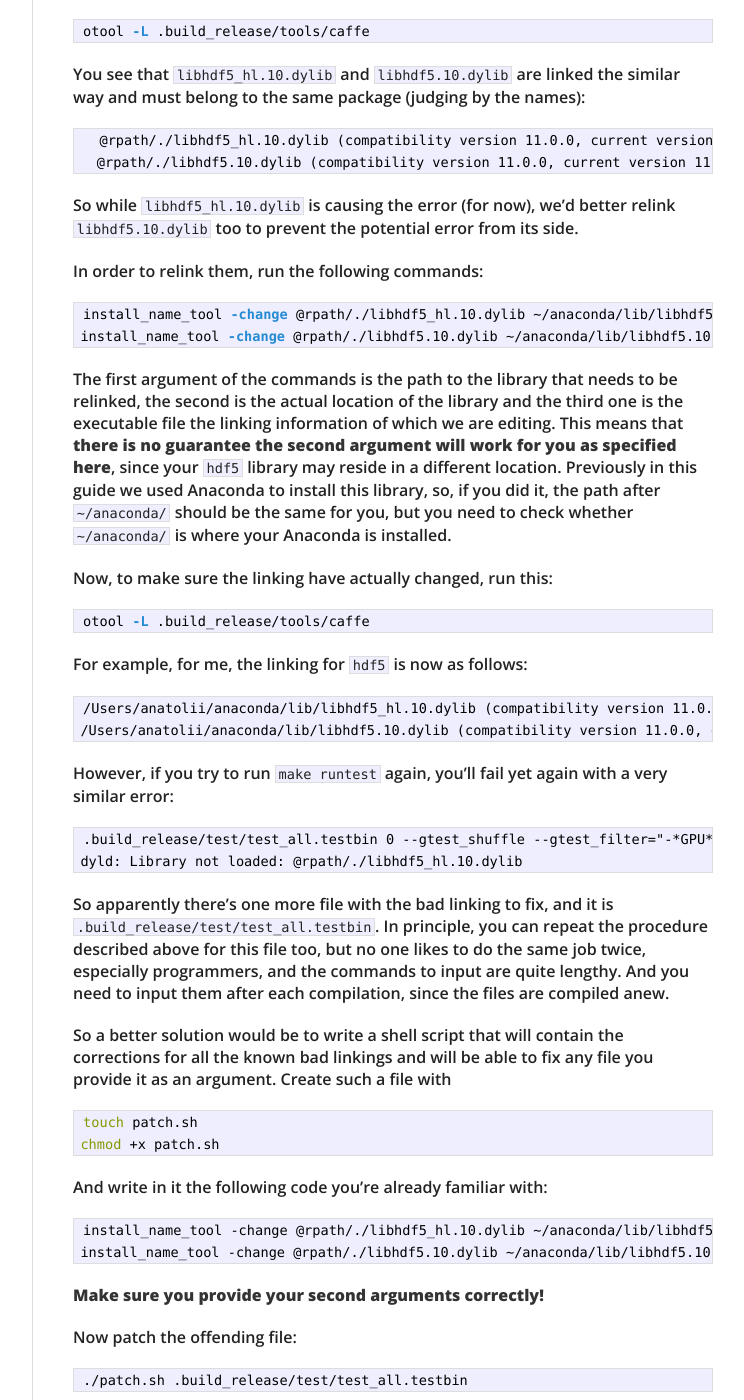
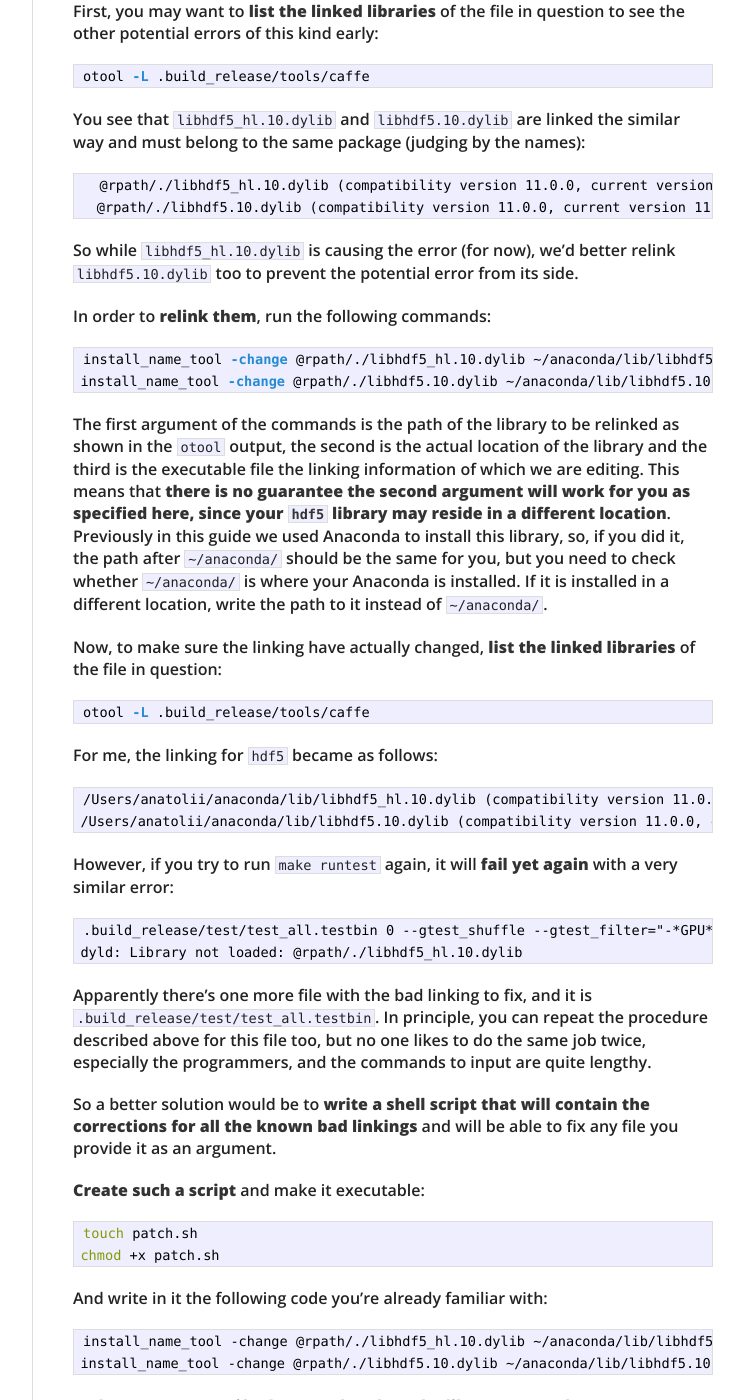
Before and after one commit to anatoliykmetyuk/anatoliykmetyuk.github.io_, a Jekyll site: the page built from _posts/2016-03-29-compiling-caffe.md, in a window 1280 px wide and 1400 px high, scrolled down 4053 px. Shown: the whole window, without its empty margins (378-1122 px from the left). Built offline with Jekyll 4.4.1, drawn with Linux system fonts in a browser that asks for light colours; nearby versions of some CDN libraries; Markdown is read by kramdown in place of the engine named in the settings; comment, search, counter and statistics services are not loaded; some of the changed text lies outside the part shown.

Commit message:
Article checked

````diff
--- a/_posts/2016-03-29-compiling-caffe.md
+++ b/_posts/2016-03-29-compiling-caffe.md
@@ -1,14 +1,10 @@
 ---
 layout: post
-title: Compiling Caffe, the Deep Neural Network
+title: Compiling Caffe under Mac OS X with Anaconda dependencies
 categories:
 - blog
 ---
-In this post, I will describe how to install a the [Caffe](http://caffe.berkeleyvision.org/) neural network framework on Mac OS X as a Python library. This is a work in progress, so its installation is non-trivial: you need to compile it from sources, and some things can go wrong. At least this was a case for me.
-
-Particularly, I describe here some workarounds you'll need to do in case you use **Anaconda** - Mac OS X system Python conflicts with the Anaconda's one during Caffe installation.
-
-A primary motivation for installing Caffe for me was the ability to run Google's [Deep Dream](https://github.com/google/deepdream) project that they have released recently and which depends on Caffe. Though researchers in the domain may find a universe of other applications to it.
+In this post, I will describe how to install the [Caffe](http://caffe.berkeleyvision.org/) neural network framework on Mac OS X as a Python library. Caffe is a work in progress, so its installation is not that trivial.
 
 ## System
 
@@ -16,20 +12,31 @@
 
 - MacBook Pro 13' Late 2013
 - Mac OS X El Capitan 10.11.3
-- [Anaconda](https://www.continuum.io/downloads): supplies most of the dependencies of Caffe and Python 2.7
-- [Homebrew](http://brew.sh/)
+- [Anaconda](https://www.continuum.io/downloads): supplies most of the dependencies of Caffe
+- [Homebrew](http://brew.sh/): supplies some dependencies of Caffe
+- Python 2.7 from the Anaconda platform
+- CPU-only build
 
 ## Setup
 
-We will set up a very basic working setup without CUDA support.
+We will compile a very basic working setup without the CUDA support.
 
-Clone the Caffe [repository](https://github.com/BVLC/caffe) from GitHub to some directory and head to the official [installation guide](http://caffe.berkeleyvision.org/installation.html). Read carefully the guide so that you have a general idea of what needs to be done.
+We will use **Anaconda as our primary platform**, so if something we need is available on Anaconda, we'll tend to use Anaconda to get it. If something is not present on Anaconda, we will use Homebrew to install it.
+
+**Here is a big picture of what we will do:**
+
+1. Clone the Caffe repository
+2. Install all the required dependencies
+3. Configure the Caffe compilation by editing `Makefile.config`
+4. Compile and test Caffe
+5. Compile and test the Python module for Caffe
+
+First of all, **clone the Caffe [repository](https://github.com/BVLC/caffe)** from GitHub to some directory and head to the official [installation guide](http://caffe.berkeleyvision.org/installation.html). Read carefully the guide so that you have a general idea of what needs to be done from the official point of view.
 
 ### Dependencies
 
-First of all, you need to download all the dependencies of Caffe. They are listed in the *Prerequisites* section of the official guide.
+You need to download all the dependencies of Caffe. They are listed in the *Prerequisites* section of the official guide.
 
-We won't be installing CUDA, since we are aiming for the simplest possible setup ~~and I don't have a GPU at the time of writing this guide anyway~~. We will get our dependencies via Anaconda and Homebrew. We'll prefer Anaconda, since it already has a lot of dependencies and it is always desirable to use one platform for your work, but it doesn't have some dependencies.
 
 Here's which dependencies we'll download using Anaconda:
 
@@ -43,16 +50,16 @@
 - glog
 - gflags
 
-Execute the following commands to download the dependencies:
+Execute the following commands to **download and install the dependencies**:
 
 ```bash
 conda install protobuf hdf5
 brew install homebrew/science/openblas boost boost-python glog gflags
 ```
 
-### Build Configuration
+### Configuring the Build
 
-Before building Caffe, we need to configure it. Head to the root directory of the Caffe repository you cloned and execute the following command to create a `Makefile.config` from an example one:
+Before building Caffe, we need to configure it. Head to the root directory of the Caffe repository you cloned and execute the following command to **create a `Makefile.config`** from an example one:
 
 ```bash
 cp Makefile.config.example Makefile.config
@@ -64,16 +71,16 @@
 
 There's a lot of code in this file and we should edit it in some places. In this section I will describe only the parts that you need to do something about. Otherwise then described here, leave `Makefile.config` as it is.
 
-I will list the code in its working state here (for example, if there's a comment to be uncommented, it will be uncommented here). You can find the required lines by searching for the text from the comments which obviously doesn't need to be changed.
+I will list the code in the state it should be edited to here. For example, if there's a comment to be uncommented, it will be uncommented here. You can find the required lines by searching for the text from the comments which obviously doesn't need to be changed.
 
-First, we should uncomment a block that explicitly states that we don't want a GPU support.
+First, we should uncomment a block that explicitly states that **we don't want a GPU support**.
 
 ```bash
 # CPU-only switch (uncomment to build without GPU support).
 CPU_ONLY := 1
 ```
 
-There were some optional dependencies listed on the Caffe installation guide, but we skipped them, since we're aiming at the simplest setup possible. Uncomment the variables in the following block to tell Caffe we don't have them.
+There were some optional dependencies listed on the Caffe installation guide, but we skipped them, since we're aiming at the simplest setup possible. Uncomment the variables in the following block to **specify that we don't have the optional dependencies**.
 
 ```bash
 # uncomment to disable IO dependencies and corresponding data layers
@@ -82,7 +89,7 @@
 USE_LMDB := 0
 ```
 
-We will be using OpenBLAS as our BLAS implementation, so set the `BLAS` variable to `open` in the following block.
+We will be using OpenBLAS as our BLAS implementation, so **set the `BLAS` variable** to `open` in the following block.
 
 ```bash
 # BLAS choice:
@@ -100,7 +107,7 @@
 BLAS_LIB := $(shell brew --prefix openblas)/lib
 ```
 
-Now we'll specify where Python resides. Since we're using Anaconda, we should use its Python and not the system one. It is always better to use tools from one platform then from several different ones.
+Now we'll **specify where Python resides**. Since we're using Anaconda, we should use its Python and not the system one. It is always better to use tools from one platform then from several different ones.
 
 First, we should comment the first `PYTHON_INCLUDE` variable in the following block and uncomment `ANACONDA_HOME` and the second `PYTHON_INCLUDE`.
 
@@ -119,9 +126,9 @@
 
 In principle, the second `PYTHON_INCLUDE` will override the first one, but just to make sure and not ask for the troubles let's comment the first one.
 
-`ANACONDA_HOME` specifies where your Anaconda is installed - make sure the path is correct. Do `ls ~/anaconda` to see whether this folder exists, and if it is not, you should locate where you installed Anaconda and specify that path instead.
+**`ANACONDA_HOME` specifies where your Anaconda is installed** - make sure the path is correct. Do `ls ~/anaconda` to see whether this folder exists, and if it is not, you should locate where you installed Anaconda and specify that path instead.
 
-In the next block, we need to specify the correct path to the Python libs. By default the first line is **not** commented and the second one is. Since we are using Anaconda, we should uncomment the second line and comment the first one. This way `PYTHON_LIB` will point to Anaconda's `lib` folder.
+In the next block, we need to **specify the correct path to the Python libraries**. By default the first line is **not** commented and the second one is. Since we are using Anaconda, we should uncomment the second line and comment the first one. This way `PYTHON_LIB` will point to Anaconda's `lib` folder.
 
 ```bash
 # We need to be able to find libpythonX.X.so or .dylib.
@@ -133,7 +140,7 @@
 
 ### Caffe
 
-Now that we have everything set up, let's compile Caffe and its tests:
+Now that we have everything set up, let's **compile Caffe** and its tests:
 
 ```bash
 make all -j4
@@ -144,7 +151,7 @@
 
 ### Linking Caffe
 
-Now comes the tricky part. We need to run the tests in order to verify that the installation went well. This is done with the following command that **will not work** for you:
+Now comes the tricky part. We need to **run the tests** in order to verify that the installation went well. This is done with the following command that **will result in an error**:
 
 ```bash
 make runtest
@@ -157,9 +164,9 @@
 dyld: Library not loaded: @rpath/./libhdf5_hl.10.dylib
 ```
 
-And it means that `hdf5` library was not linked correctly to the `.build_release/tools/caffe` file. Watch out for such linking errors, as the project develops you may encounter the new instances of them, but all of them are solved similarly to this one - by manually linking the file in question to the correct libraries.
+This means that `hdf5` library was not linked correctly to the `.build_release/tools/caffe` file. The linking errors are quite common in this project, but all of them are solved similarly to this one - by manually linking the file in question to the correct libraries. Later on we will write a short script to do this automatically.
 
-First, you may want to list the linked libraries of the file in question to see the other potential errors of this kind early:
+First, you may want to **list the linked libraries** of the file in question to see the other potential errors of this kind early:
 
 ```bash
 otool -L .build_release/tools/caffe
@@ -174,38 +181,40 @@
 
 So while `libhdf5_hl.10.dylib` is causing the error (for now), we'd better relink `libhdf5.10.dylib` too to prevent the potential error from its side.
 
-In order to relink them, run the following commands:
+In order to **relink them**, run the following commands:
 
 ```bash
 install_name_tool -change @rpath/./libhdf5_hl.10.dylib ~/anaconda/lib/libhdf5_hl.10.dylib .build_release/tools/caffe
 install_name_tool -change @rpath/./libhdf5.10.dylib ~/anaconda/lib/libhdf5.10.dylib .build_release/tools/caffe
 ```
 
-The first argument of the commands is the path to the library that needs to be relinked, the second is the actual location of the library and the third one is the executable file the linking information of which we are editing. This means that **there is no guarantee the second argument will work for you as specified here**, since your `hdf5` library may reside in a different location. Previously in this guide we used Anaconda to install this library, so, if you did it, the path after `~/anaconda/` should be the same for you, but you need to check whether `~/anaconda/` is where your Anaconda is installed.
+The first argument of the commands is the path of the library to be relinked as shown in the `otool` output, the second is the actual location of the library and the third is the executable file the linking information of which we are editing. This means that **there is no guarantee the second argument will work for you as specified here, since your `hdf5` library may reside in a different location**. Previously in this guide we used Anaconda to install this library, so, if you did it, the path after `~/anaconda/` should be the same for you, but you need to check whether `~/anaconda/` is where your Anaconda is installed. If it is installed in a different location, write the path to it instead of `~/anaconda/`.
 
-Now, to make sure the linking have actually changed, run this:
+Now, to make sure the linking have actually changed, **list the linked libraries** of the file in question:
 
 ```bash
 otool -L .build_release/tools/caffe
 ```
 
-For example, for me, the linking for `hdf5` is now as follows:
+For me, the linking for `hdf5` became as follows:
 
 ```
 /Users/anatolii/anaconda/lib/libhdf5_hl.10.dylib (compatibility version 11.0.0, current version 11.1.0)
 /Users/anatolii/anaconda/lib/libhdf5.10.dylib (compatibility version 11.0.0, current version 11.1.0)
 ```
 
-However, if you try to run `make runtest` again, you'll fail yet again with a very similar error:
+However, if you try to run `make runtest` again, it will **fail yet again** with a very similar error:
 
 ```
 .build_release/test/test_all.testbin 0 --gtest_shuffle --gtest_filter="-*GPU*"
 dyld: Library not loaded: @rpath/./libhdf5_hl.10.dylib
 ```
 
-So apparently there's one more file with the bad linking to fix, and it is `.build_release/test/test_all.testbin`. In principle, you can repeat the procedure described above for this file too, but no one likes to do the same job twice, especially programmers, and the commands to input are quite lengthy. And you need to input them after each compilation, since the files are compiled anew.
+Apparently there's one more file with the bad linking to fix, and it is `.build_release/test/test_all.testbin`. In principle, you can repeat the procedure described above for this file too, but no one likes to do the same job twice, especially the programmers, and the commands to input are quite lengthy.
 
-So a better solution would be to write a shell script that will contain the corrections for all the known bad linkings and will be able to fix any file you provide it as an argument. Create such a file with
+So a better solution would be to **write a shell script that will contain the corrections for all the known bad linkings** and will be able to fix any file you provide it as an argument.
+
+**Create such a script** and make it executable:
 
 ```bash
 touch patch.sh
@@ -219,7 +228,7 @@
 install_name_tool -change @rpath/./libhdf5.10.dylib ~/anaconda/lib/libhdf5.10.dylib $1
 ```
 
-**Make sure you provide your second arguments correctly!**
+**Make sure you specify the actual path to the library correctly!**
 
 Now patch the offending file:
 
@@ -235,11 +244,11 @@
 
 If you've done everything right, the tests should be executed and should pass.
 
-### Python module
+### The Python module
 
 We have just built and tested Caffe, now let's build the Caffe Python module so that we can use it from Python.
 
-First, let's install the Python dependencies for the module. From the root of the repository, run:
+First, let's **install the Python dependencies** for the module. From the root of the repository, run:
 
 ```bash
 (cd python/; for req in $(cat requirements.txt); do pip install $req; done)
@@ -257,31 +266,31 @@
 echo "export PYTHONPATH=$(pwd)/python:\$PYTHONPATH" >> ~/.bash_profile
 ```
 
-**IMPORTANT:** Restart your terminal for the variable to be defined!
+**Restart your terminal for the variable to be defined!**
 
-### Linking Python module
+### Linking the Python module
 
-Now to the tricky part. Let's test whether we can import caffe. Open your python console (make sure you are using Anaconda's Python, since all of the dependencies are defined for it. To check, run `which python`),`python`, and run there:
+Now to the tricky part. Let's **test whether we can import caffe**. Open your python console *(make sure you are using Anaconda's Python, since all of the dependencies are defined for it. To check, run `which python`)* with `python`, and run there:
 
 ```python
 import caffe
 ```
 
-You'll get an error:
+You'll **get an error**:
 
 ```
 ImportError: dlopen(/Users/anatolii/Projects/clones/caffe/python/caffe/_caffe.so, 2): Library not loaded: @rpath/./libhdf5_hl.10.dylib
 ```
 
-Apparently, `hdf5` was not correctly linked here again, so let's patch it with the `patch.sh` file we've written earlier:
+`hdf5` was not correctly linked here again, so let's patch it with the `patch.sh` file we've written earlier:
 
 ```bash
 ./patch.sh python/caffe/_caffe.so
 ```
 
-Now if we run `import caffe` from the Python console again we'll get... `Segmentation fault: 11`, which is much less descriptive kind of an error.
+Now if we run `import caffe` from the Python console again we'll get... **another error**, `Segmentation fault: 11`, which is much less descriptive kind of an error.
 
-As it turns out, `_caffe.so` uses the system Python by default, while it used from the Anaconda's one. To fix the issue, we need to relink yet another library in `_caffe.so`: `libpython2.7.dylib`, we should make it be resolved from Anaconda's home. We can do it by:
+As it turns out, `_caffe.so` uses the system Python by default, while we try to import it from the Anaconda's one. To fix the issue, we need to **relink yet another library** in `_caffe.so`: `libpython2.7.dylib`, we should make it be resolved from Anaconda's home. We can do it by:
 
 ```bash
 install_name_tool -change libpython2.7.dylib ~/anaconda/lib/libpython2.7.dylib python/caffe/_caffe.so
@@ -295,9 +304,9 @@
 install_name_tool -change libpython2.7.dylib ~/anaconda/lib/libpython2.7.dylib $1
 ```
 
-(**again, make sure you specify your libraries and Anaconda path correctly**).
+**Again, make sure you specify your libraries correctly**.
 
-Now let's patch `_caffe.so` again:
+Let's patch `_caffe.so` again:
 
 ```bash
 ./patch.sh python/caffe/_caffe.so
````
Also changed, not shown: other parts of _posts/2016-03-29-compiling-caffe.md (+1 -1 lines).
